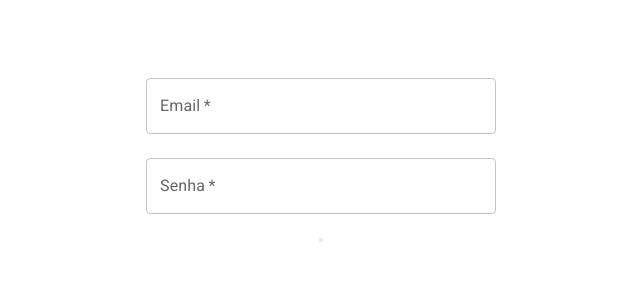
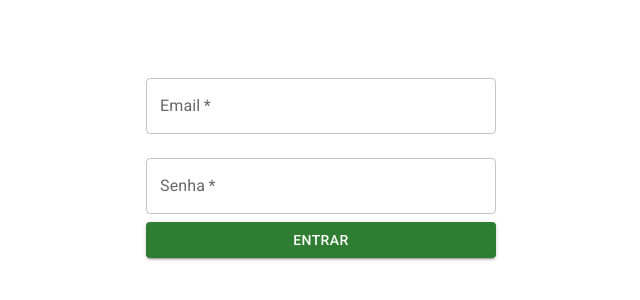
Before and after one commit to laerciodev/bolsa-verde-web, a React (Vite) app: page / in a window 1280 px wide. Shown: the part 240-540 px from the top of the page, without its empty margins (319-959 px from the left). Built offline with nearby package versions, Linux system fonts and the light colour scheme.

Commit message:
feat: create base button

```diff
--- a/src/components/button/index.tsx
+++ b/src/components/button/index.tsx
@@ -1,21 +1,19 @@
-import Styles from './styles.module.scss';
+import Button from '@mui/material/Button';
+import Styles from './styles.module.scss'
 
-type ButtonProps = {
-  onClick?: () => void;
-  disabled?: boolean;
-  text: string;
-}
-
-function Button({ onClick, disabled, text }: ButtonProps) {
+function BaseButton() {
   return (
-    <button
+    <Button
+      variant="contained"
+      color="primary"
+      fullWidth
+      type="submit"
+      color="success"
       className={Styles.button}
-      onClick={onClick}
-      disabled={disabled}
     >
-      {text}
-    </button>
+      Entrar
+    </Button>
   );
 }
 
-export default Button;
+export default BaseButton;
```
